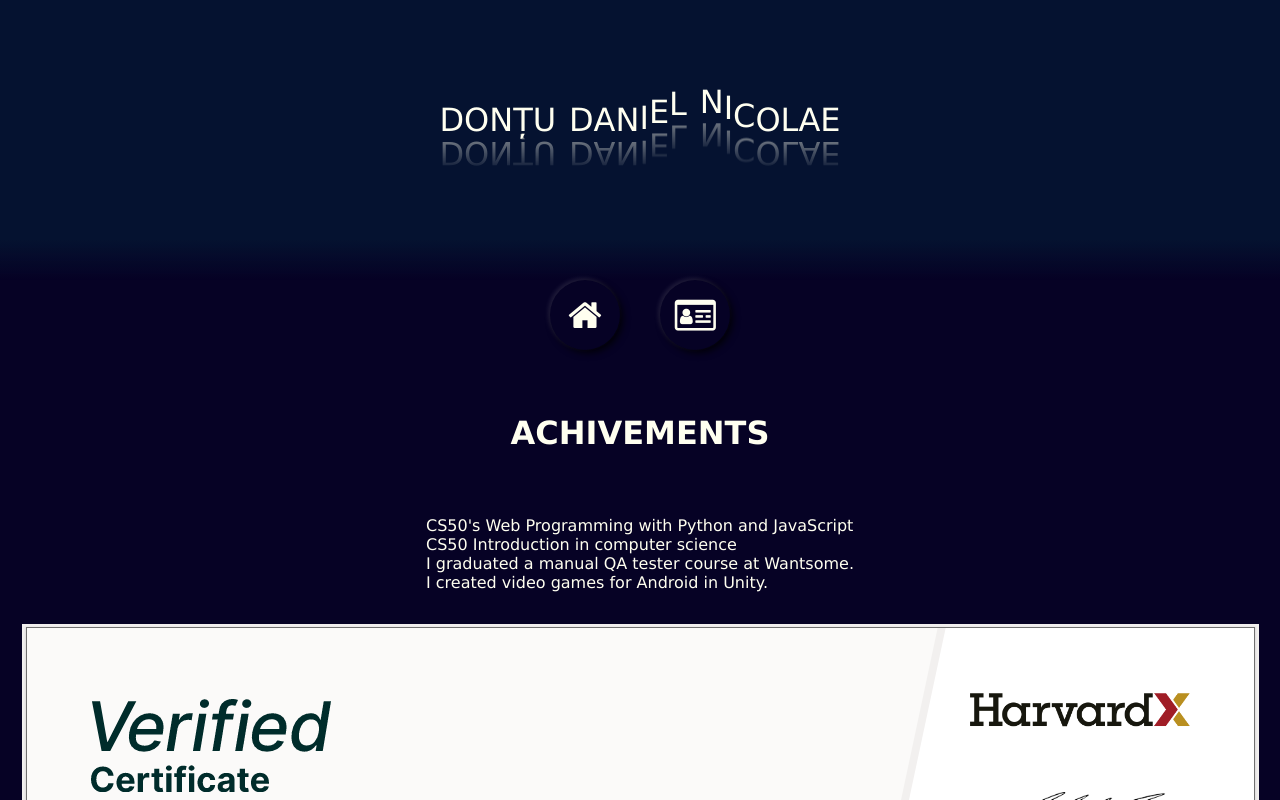
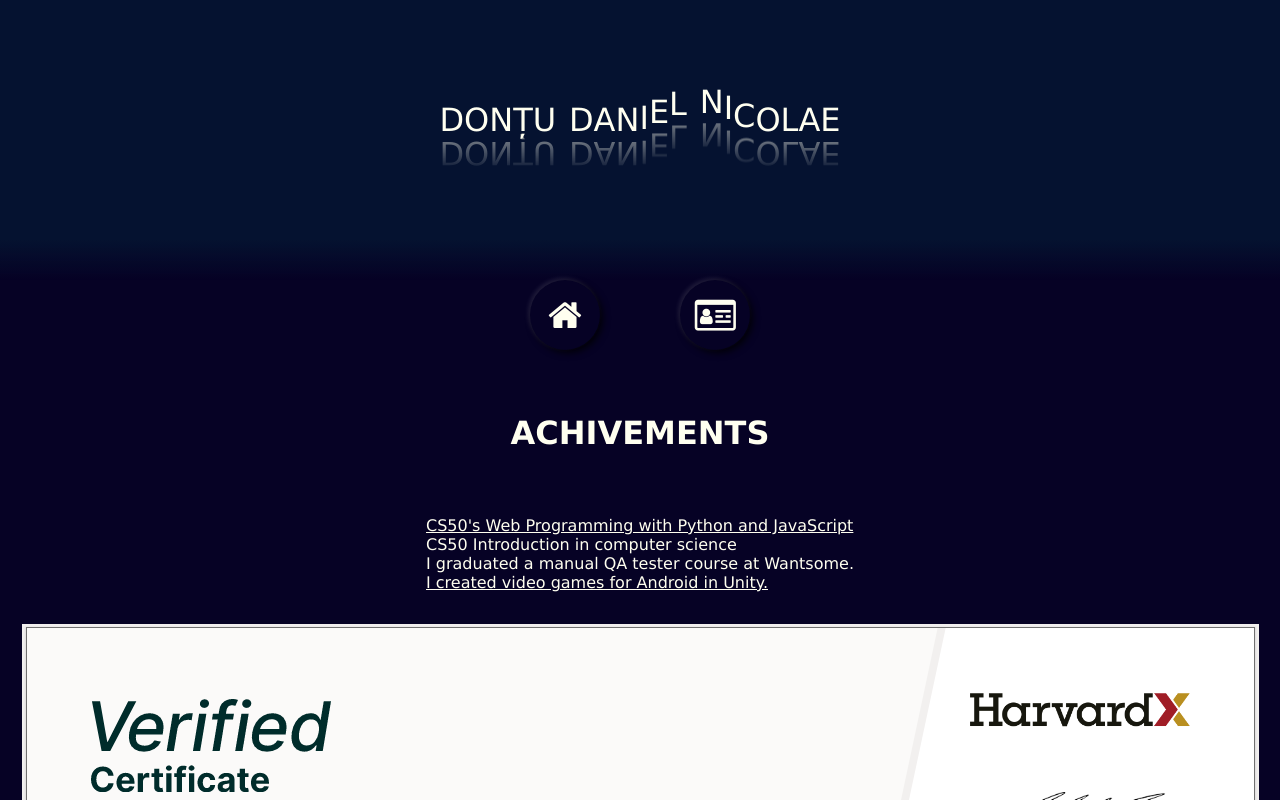
Before and after one commit to DanielNicolae/portfolio, a React (Create React App) app: page /about in a window 1280 px wide. Shown: the top 800 px of the page. Built offline with nearby package versions, Linux system fonts and the light colour scheme.

Commit message:
I fixed the position of the nav buttons

```diff
--- a/src/components/header/Header.css
+++ b/src/components/header/Header.css
@@ -37,9 +37,13 @@
 
 }
 
-a
+.menuButtons a
 {
     text-decoration: none;
+}
+.menuButtons a:nth-child(2)
+{
+    margin-left: 80px;
 }
 
 .menuButtons
@@ -65,9 +69,6 @@ a
     cursor: pointer;
 }
 
-#about {
-    margin-left: 40px;
-}
 
 .menuButtons label .fa
 {
@@ -118,10 +119,11 @@ a
         line-height: 50px;
         font-size: 30px;
     }
-    #about
+    .menuButtons a:nth-child(2)
     {
         margin-left: 20px;
     }
+
 }
 @media only screen and (max-width:210px) {
     .header span
@@ -132,13 +134,13 @@ a
     {
         flex-direction: column;
     }
-    #about
-    {
-        margin-left: 0px;
-    }
     .menuButtons label .fa
     {
-        margin: 10px 0;
+        margin: 20px 0 0 0;
+    }
+    .menuButtons a:nth-child(2)
+    {
+        margin-left: 0;
     }
 }
 @media only screen and (max-width:160px) {
--- a/src/components/header/Header.js
+++ b/src/components/header/Header.js
@@ -39,7 +39,7 @@ const Header = () => {
                 </label>
             </Link>
             <Link to="/about">
-                <label id="about" area-label="About"> About
+                <label area-label="About"> About
                     <input type="radio" name="menu" />
                     <i class="fa fa-id-card-o" aria-hidden="true"></i>
                 </label>
```
Also changed, not shown: 1 other file (tests, documents, lock files or other folders).
